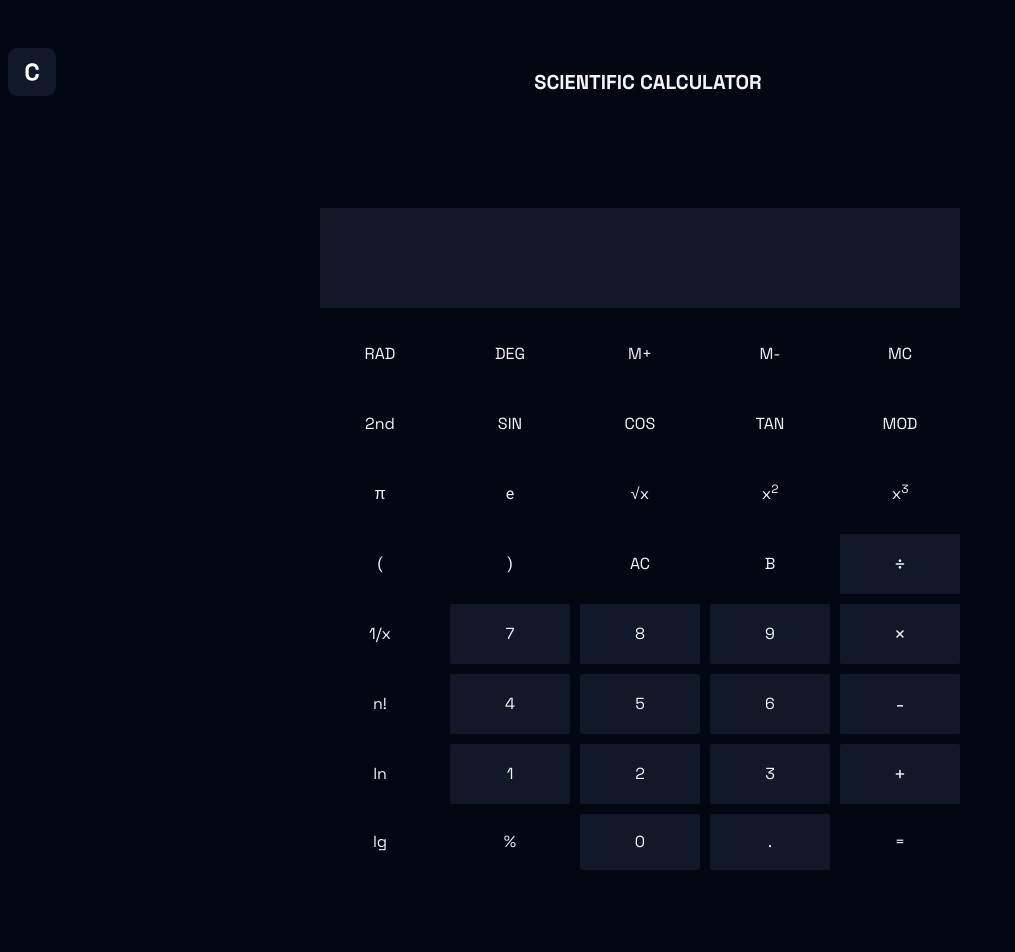
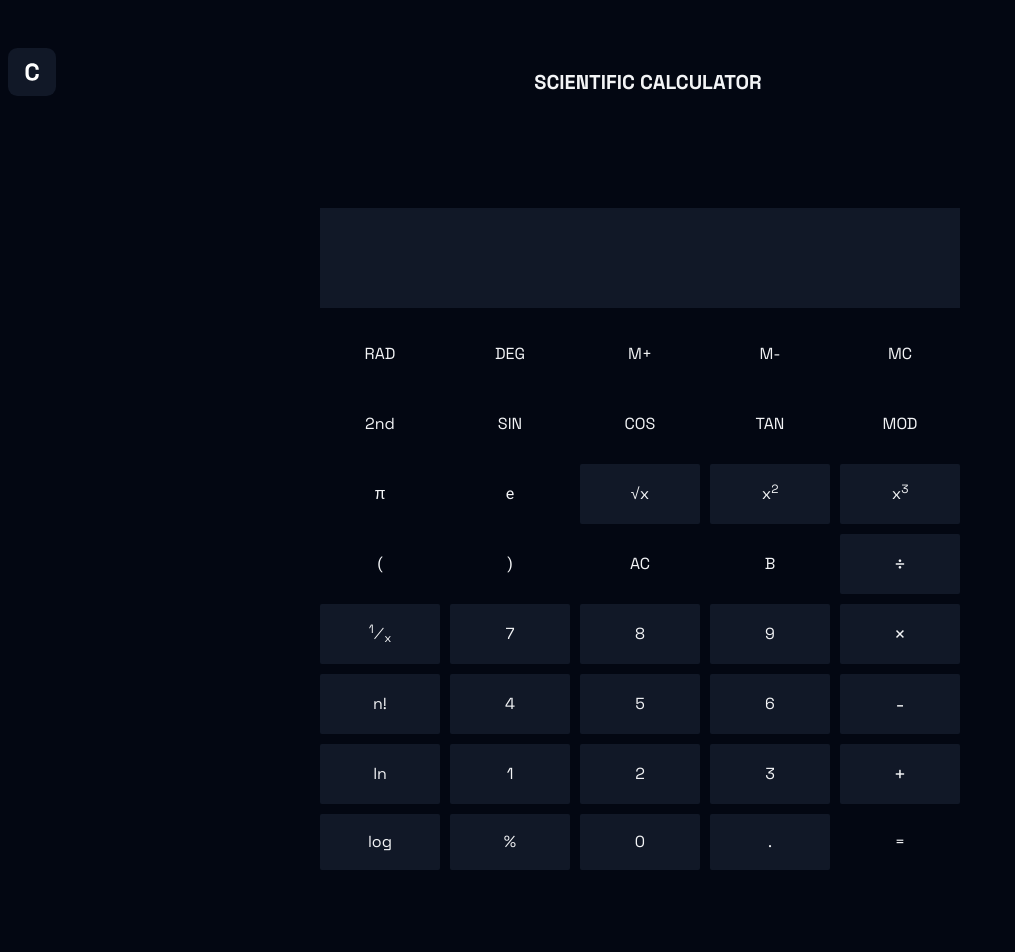
Before and after one commit to blueorionn/calculator, a Next.js app: page /scientific in a window 1280 px wide. Shown: the top 952 px of the page, without its empty margins (0-1015 px from the left). Built offline with nearby package versions, Linux system fonts and the light colour scheme.

Commit message:
add other operator buttons

```diff
--- a/src/calculators/scientific/ScientificCalculator.tsx
+++ b/src/calculators/scientific/ScientificCalculator.tsx
@@ -5,6 +5,14 @@ import {
   SubtractionButton,
   MultiplicationButton,
   DivisionButton,
+  FactorialButton,
+  LogButton,
+  NaturalLogButton,
+  ReciprocalButton,
+  ModuloButton,
+  SquareButton,
+  CubeButton,
+  SquareRootButton,
 } from "./components/OperatorButtons";
 
 const spaceGrotesk = Space_Grotesk({ subsets: ["latin"] });
@@ -53,13 +61,9 @@ export default function ScientificCalculator() {
                 <button type="button" className={`${roboto.className}`}>
                   e
                 </button>
-                <button type="button">&radic;x</button>
-                <button type="button">
-                  x<sup>2</sup>
-                </button>
-                <button type="button">
-                  x<sup>3</sup>
-                </button>
+                <SquareRootButton />
+                <SquareButton />
+                <CubeButton />
               </div>
               <div aria-label="row_one" className="grid grid-cols-5 gap-2.5">
                 <button type="button" className={`${roboto.className}`}>
@@ -73,29 +77,29 @@ export default function ScientificCalculator() {
                 <DivisionButton />
               </div>
               <div aria-label="row_one" className="grid grid-cols-5 gap-2.5">
-                <button type="button">1/x</button>
+                <ReciprocalButton />
                 <DigitButton digit={7} />
                 <DigitButton digit={8} />
                 <DigitButton digit={9} />
                 <MultiplicationButton />
               </div>
               <div aria-label="row_one" className="grid grid-cols-5 gap-2.5">
-                <button type="button">n!</button>
+                <FactorialButton />
                 <DigitButton digit={4} />
                 <DigitButton digit={5} />
                 <DigitButton digit={6} />
                 <SubtractionButton />
               </div>
               <div aria-label="row_one" className="grid grid-cols-5 gap-2.5">
-                <button type="button">ln</button>
+                <NaturalLogButton />
                 <DigitButton digit={1} />
                 <DigitButton digit={2} />
                 <DigitButton digit={3} />
                 <AdditionButton />
               </div>
               <div aria-label="row_one" className="grid grid-cols-5 gap-2.5">
-                <button type="button">lg</button>
-                <button type="button">%</button>
+                <LogButton />
+                <ModuloButton />
                 <DigitButton digit={0} />
                 <PeriodButton />
                 <button type="button">=</button>
--- a/src/calculators/scientific/components/OperatorButtons.tsx
+++ b/src/calculators/scientific/components/OperatorButtons.tsx
@@ -53,3 +53,113 @@ export function DivisionButton() {
     </>
   );
 }
+
+export function FactorialButton() {
+  return (
+    <>
+      <button
+        type="button"
+        className="bg-gray-900 flex justify-center items-center rounded-sm py-4 hover:bg-gray-800 transition-all duration-100"
+      >
+        <span className={`${spaceGrotesk.className}`}>n!</span>
+      </button>
+    </>
+  );
+}
+
+export function NaturalLogButton() {
+  return (
+    <>
+      <button
+        type="button"
+        className="bg-gray-900 flex justify-center items-center rounded-sm py-4 hover:bg-gray-800 transition-all duration-100"
+      >
+        <span className={`${spaceGrotesk.className}`}>ln</span>
+      </button>
+    </>
+  );
+}
+
+export function LogButton() {
+  return (
+    <>
+      <button
+        type="button"
+        className="bg-gray-900 flex justify-center items-center rounded-sm py-4 hover:bg-gray-800 transition-all duration-100"
+      >
+        <span className={`${spaceGrotesk.className}`}>log</span>
+      </button>
+    </>
+  );
+}
+
+export function ReciprocalButton() {
+  return (
+    <>
+      <button
+        type="button"
+        className="bg-gray-900 flex justify-center items-center rounded-sm py-4 hover:bg-gray-800 transition-all duration-100"
+      >
+        <span className={`${spaceGrotesk.className}`}>
+          <sup>1</sup>&frasl;<sub>x</sub>
+        </span>
+      </button>
+    </>
+  );
+}
+
+export function ModuloButton() {
+  return (
+    <>
+      <button
+        type="button"
+        className="bg-gray-900 flex justify-center items-center rounded-sm py-4 hover:bg-gray-800 transition-all duration-100"
+      >
+        <span className={`${spaceGrotesk.className}`}>%</span>
+      </button>
+    </>
+  );
+}
+
+export function SquareButton() {
+  return (
+    <>
+      <button
+        type="button"
+        className="bg-gray-900 flex justify-center items-center rounded-sm py-4 hover:bg-gray-800 transition-all duration-100"
+      >
+        <span className={`${spaceGrotesk.className}`}>
+          x<sup>2</sup>
+        </span>
+      </button>
+    </>
+  );
+}
+
+export function CubeButton() {
+  return (
+    <>
+      <button
+        type="button"
+        className="bg-gray-900 flex justify-center items-center rounded-sm py-4 hover:bg-gray-800 transition-all duration-100"
+      >
+        <span className={`${spaceGrotesk.className}`}>
+          x<sup>3</sup>
+        </span>
+      </button>
+    </>
+  );
+}
+
+export function SquareRootButton() {
+  return (
+    <>
+      <button
+        type="button"
+        className="bg-gray-900 flex justify-center items-center rounded-sm py-4 hover:bg-gray-800 transition-all duration-100"
+      >
+        <span className={`${spaceGrotesk.className}`}>&radic;x</span>
+      </button>
+    </>
+  );
+}
```
